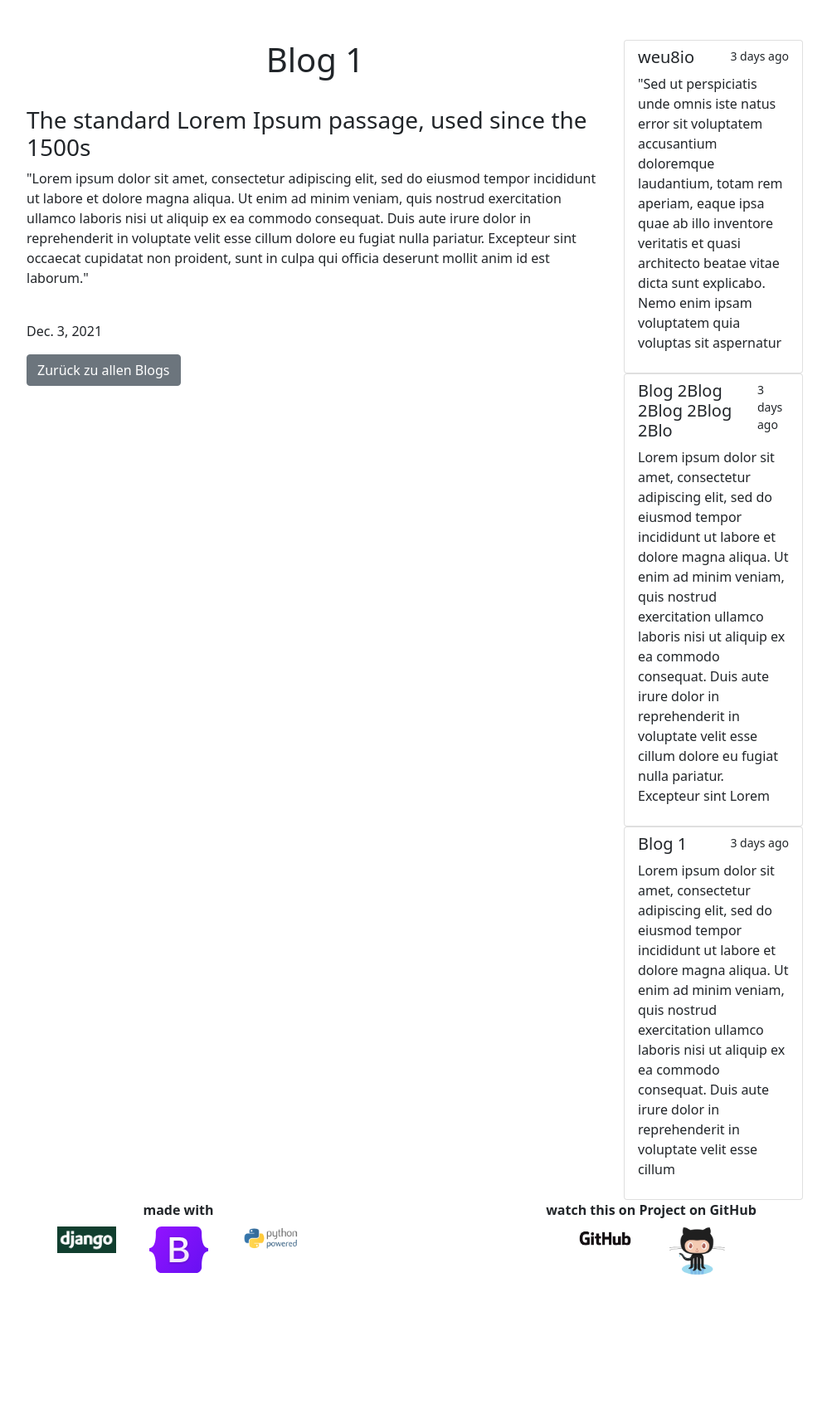
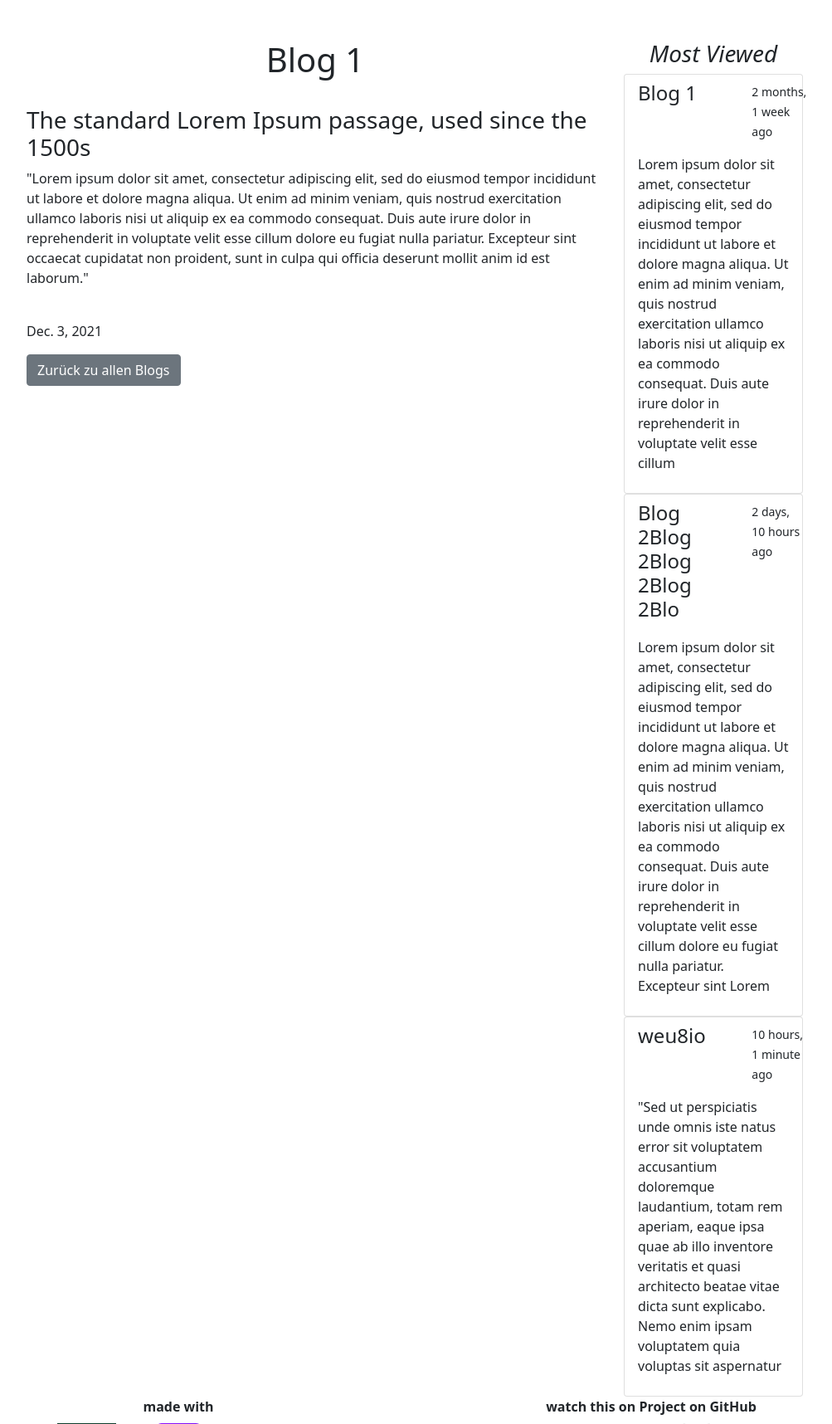
Before and after one commit to wonnexd/django-prototype, a Django app: page /1 in a window 1280 px wide. Shown: the part 69-1785 px from the top of the page at 83% size, without its empty margins (140-1143 px from the left). Before the commit the page ends 1606 px from the top, so only its background shows below. Run offline with Django 3.2, Linux system fonts and the light colour scheme; data comes from the database, SQL or seed files in the repository; both versions use the stored data as it was after the commit; some libraries are stand-ins or nearby versions.

Commit message:
viewcounter working
sidemenu fixed

```diff
--- a/blog/models.py
+++ b/blog/models.py
@@ -1,3 +1,4 @@
+from unittest.util import _MAX_LENGTH
 from django.db import models
 from ckeditor.fields import RichTextField
 
@@ -5,9 +6,10 @@ from ckeditor.fields import RichTextField
 class Blogeintrag(models.Model):
     title = models.CharField(max_length=200, default="")
     maintext = RichTextField(null=True)
-    previewtext = RichTextField(null=True)
-    sidetext = RichTextField(null=True)
+    previewtext = RichTextField(max_length=1000, null=True)
+    sidetext = RichTextField(max_length=400, null=True)
     pub_date = models.DateField("date published")
+    view_counter = models.IntegerField(default=0)
 
     def __str__(self):
         return self.title
--- a/blog/templates/blog/blogdetail.html
+++ b/blog/templates/blog/blogdetail.html
@@ -20,20 +20,25 @@
     </div>
 
     <div class="col-sm-12 col-lg-3">
+        <h3 class="text-center fst-italic"> Most Viewed </h3>
         {% for Blogeintrag in latest_blog %}
         <div class="list-group">
             <a href="{% url 'blog:blogdetail' Blogeintrag.id %}" class="list-group-item list-group-item-action"
                 aria-current="true">
-
-                <div class="d-flex w-100 justify-content-between">
-                    <h5 class="mb-1">{{ Blogeintrag.title }}</h5>
-                    <small>3 days ago</small>
+                <div class="row mb-3">
+                    <div class="col-8">
+                        <h4 class="mb-1">{{ Blogeintrag.title }}</h4>
+                    </div>
+                    <div class="col-4">
+                        <small>{{ Blogeintrag.pub_date|timesince }} ago</small>
+                    </div>
                 </div>
                 <p class="mb-1">{{ Blogeintrag.sidetext|safe }} </p>
             </a>
         </div>
         {% endfor %}
     </div>
+
 </div>
 
 {% endblock content %}
--- a/blog/views.py
+++ b/blog/views.py
@@ -54,8 +54,8 @@ def results(request, question_id):
 
 
 def blog(request):
-    latest_blog = Blogeintrag.objects.order_by("-pub_date")[:3]
-    paginator = Paginator(latest_blog, 2)
+    latest_blog = Blogeintrag.objects.order_by("-view_counter")[:3]
+    paginator = Paginator(latest_blog, 3)
 
     page_number = request.GET.get("page")
     page_obj = paginator.get_page(page_number)
@@ -68,9 +68,15 @@ def blog(request):
 
 
 def blogdetail(request, blogeintrag_id):
-    latest_blog = Blogeintrag.objects.order_by("-pub_date")[:3]
+    latest_blog = Blogeintrag.objects.order_by("-view_counter")[:3]
     blogeintrag = get_object_or_404(Blogeintrag, pk=blogeintrag_id)
+
+    blog_object = Blogeintrag.objects.get(id=blogeintrag_id)
+    blog_object.view_counter = blog_object.view_counter + 1
+    blog_object.save()
+
     context = {
+        "blog_object": blog_object,
         "blogeintrag": blogeintrag,
         "latest_blog": latest_blog,
     }
```
Also changed, not shown: blog/templates/blog/blog.html (+9 -4 lines), blog/migrations/0009_alter_blogeintrag_sidetext.py (added), blog/migrations/0010_auto_20220207_1229.py (added), blog/migrations/0011_blogeintrag_view_counter.py (added), db.sqlite3.
